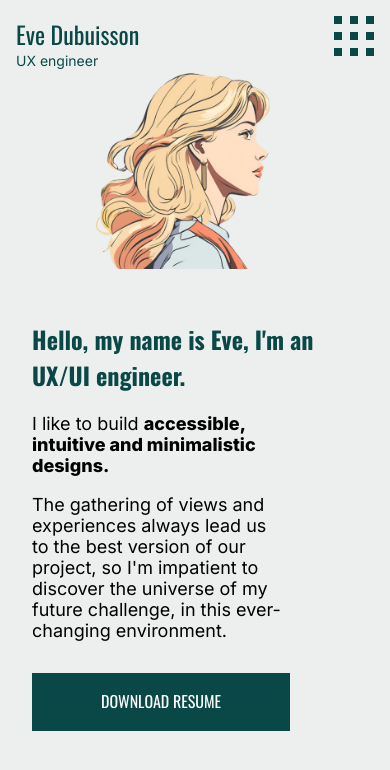
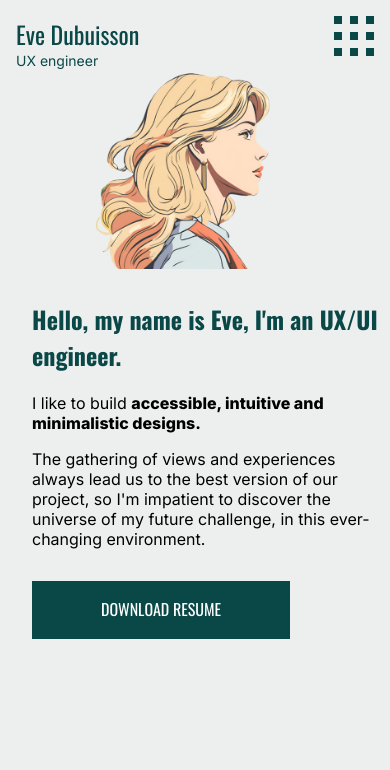
Before and after one commit to Evedbs/evedubuisson, a React (Vite) app: page / in a window 390 px wide. Shown: the top 770 px of the page. Built offline with nearby package versions, Linux system fonts and the light colour scheme; a web font is replaced by a local one.

Commit message:
changed responsive

```diff
--- a/src/components/AboutMe.jsx
+++ b/src/components/AboutMe.jsx
@@ -20,13 +20,13 @@ export default function AboutMe({ aboutMeRef }) {
           <h2 className="titleSecondaryAboutMe">
             {"Hello, my name is Eve, I'm an UX/UI engineer."}
           </h2>
-          <p className="aboutMeBody">
+          <p className="aboutMeBody pBody">
             I like to build{" "}
             <span className="emAboutMe">
               accessible, intuitive and minimalistic designs.
             </span>
           </p>
-          <p className="aboutMeBody">
+          <p className="aboutMeBody pBody">
             {
               "The gathering of views and experiences always lead us to the best version of our project, so I'm impatient to discover the universe of my future challenge, in this ever-changing environment."
             }
--- a/src/style/AboutMe.css
+++ b/src/style/AboutMe.css
@@ -60,6 +60,7 @@ h2 {
     font-family: "Oswald", sans-serif;
     color: #0a4848;
     font-size: 24px;
+    margin-top: 0px;
   }
 
   .aboutMeContent {
@@ -71,6 +72,10 @@ h2 {
   }
 
   .aboutMeBody {
-    width: 80%;
+    width: 90vw;
+  }
+
+  .pBody {
+    font-size: 16px;
   }
 }
```
